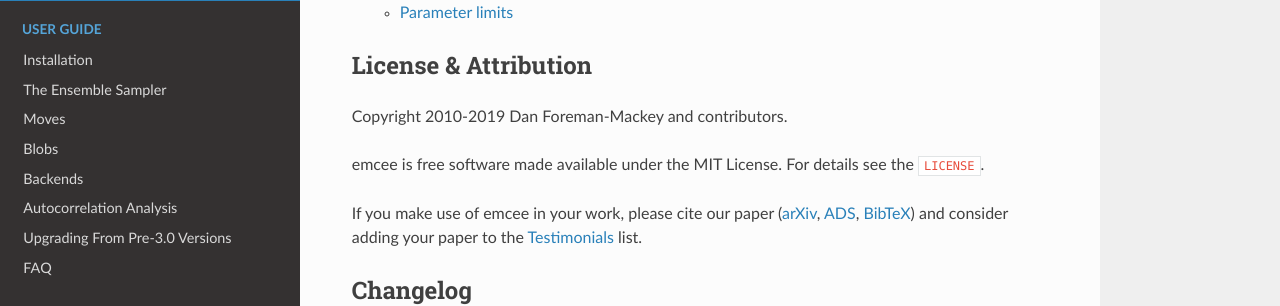
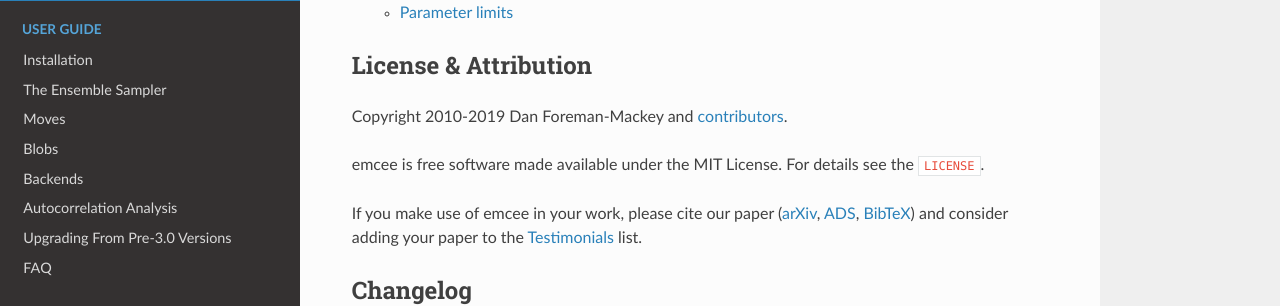
Before and after one commit to dfm/emcee, a Sphinx documentation site: the page built from docs/index.rst, in a window 1280 px wide and 900 px high, scrolled down 1435 px. Shown: the part 151-457 px from the top of the window. Built offline with Sphinx 7.4.7 and the Read the Docs theme 2.0.0, drawn with Linux system fonts in a browser that asks for light colours; pages that are not in the unit, such as notebooks, are missing from menus; part of the change alters nothing that is shown.

```diff
--- a/docs/index.rst
+++ b/docs/index.rst
@@ -95,7 +95,7 @@ If you run into any issues, please don't hesitate to `open an issue on GitHub
 License & Attribution
 ---------------------
 
-Copyright 2010-2019 Dan Foreman-Mackey and contributors.
+Copyright 2010-2019 Dan Foreman-Mackey and `contributors <https://github.com/dfm/emcee/graphs/contributors>`_.
 
 emcee is free software made available under the MIT License. For details
 see the ``LICENSE``.
```
